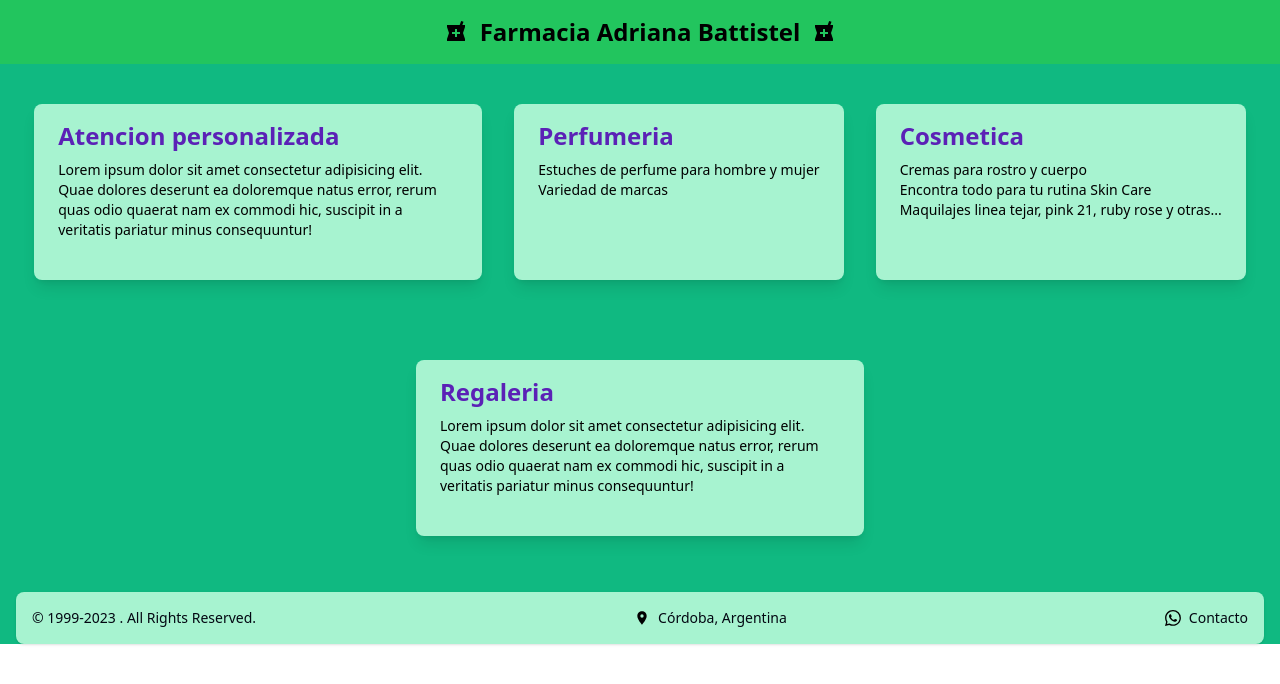
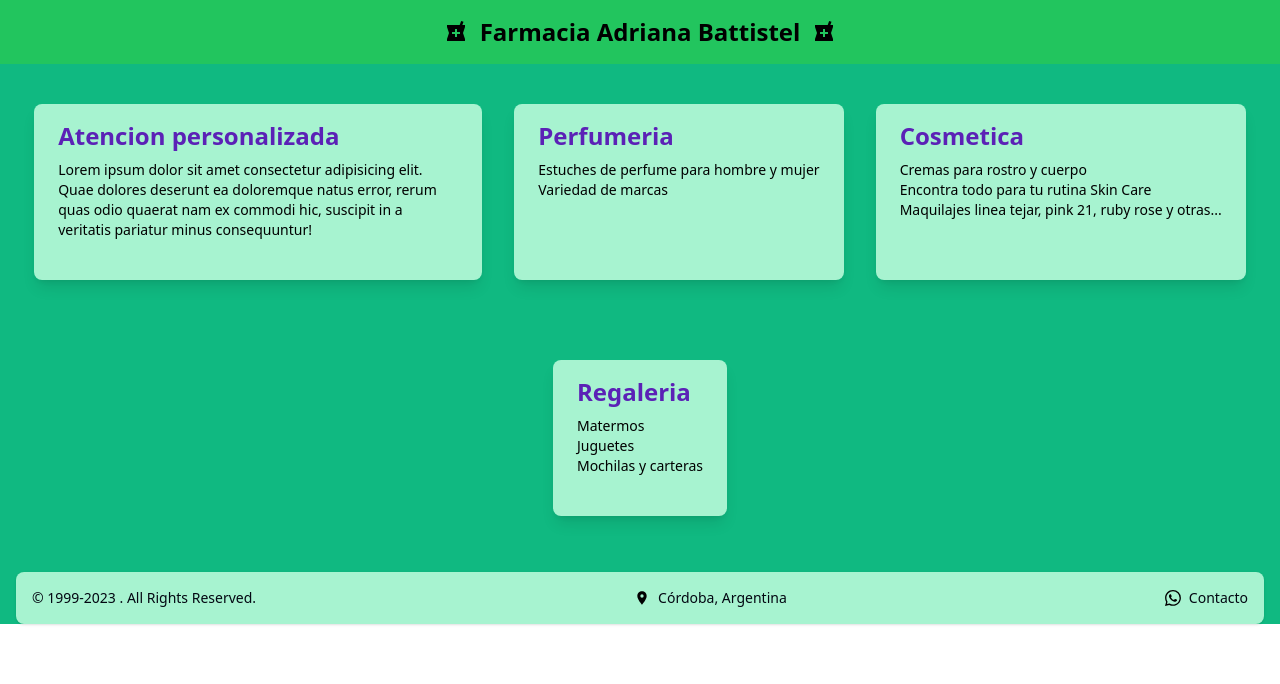
Before and after one commit to lisildg/Farmacia-Adriana, a Next.js app: page / in a window 1280 px wide. Shown: the top 684 px of the page. Built offline with nearby package versions, Linux system fonts and the light colour scheme.

Commit message:
adding regaleria

```diff
--- a/pages/index.js
+++ b/pages/index.js
@@ -66,9 +66,13 @@ export default function Home() {
         <div className="grid justify-content md:justify-end -mt-6">
           <div>
             <h2 className="text-violet-800 text-2xl font-semibold">Regaleria</h2>
-            <p className="mt-2 text-black text-sm">
-              Lorem ipsum dolor sit amet consectetur adipisicing elit. Quae dolores deserunt ea doloremque natus error, rerum quas odio quaerat nam ex commodi hic, suscipit in a veritatis pariatur minus consequuntur!
-            </p>
+            <div className="mt-2 text-black text-sm">
+              <ul>
+                <li>Matermos</li>
+                <li>Juguetes</li>
+                <li>Mochilas y carteras</li>
+              </ul>
+            </div>
           </div>
         </div>
       </div>
```
